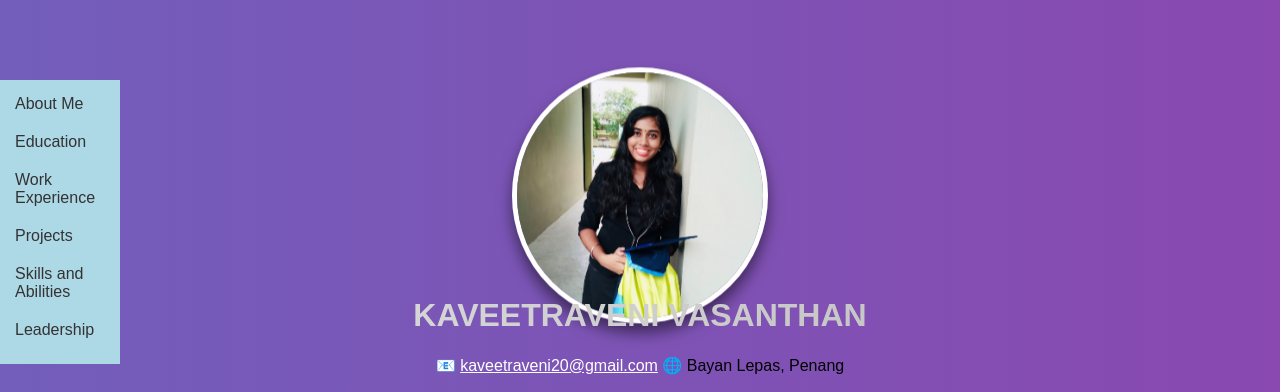
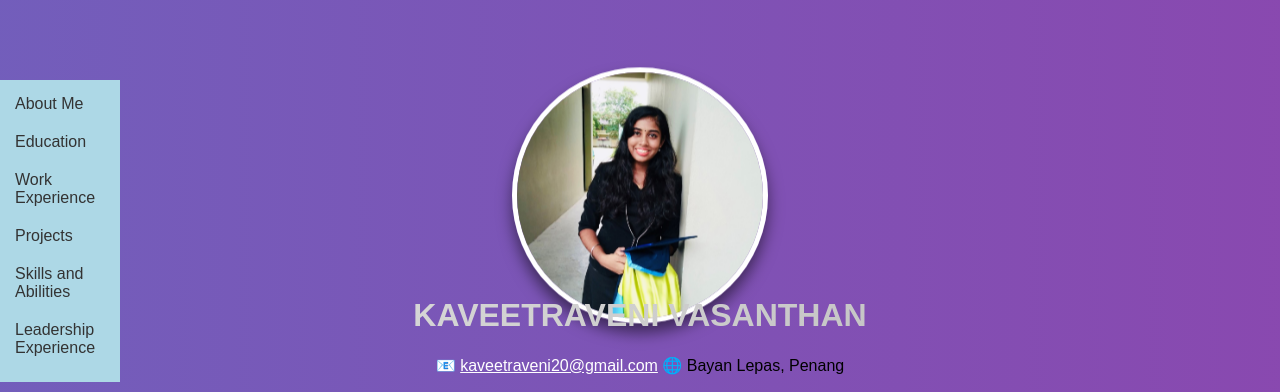
Before and after one commit to Kavee2012/Kaveetraveni_Resume, a plain HTML site: page index.html in a window 1280 px wide. Shown: the top 392 px of the page. Drawn offline with Linux system fonts and the light colour scheme.

Commit message:
Update index.html

```diff
--- a/index.html
+++ b/index.html
@@ -40,7 +40,7 @@
         <a href="#work" class="Navbtn">Work Experience</a>
         <a href="#project" class="Navbtn">Projects</a>
         <a href="#skills" class="Navbtn">Skills and Abilities</a>
-        <a href="#leadership" class="Navbtn">Leadership</a>
+        <a href="#leadership" class="Navbtn">Leadership Experience</a>
     </div>
                                               <!--OBJECTIVE-->
     <div class="section">
```
